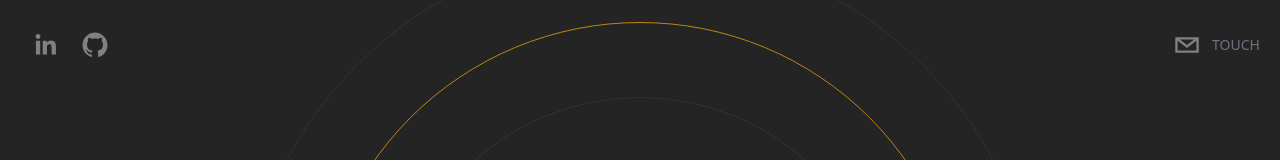
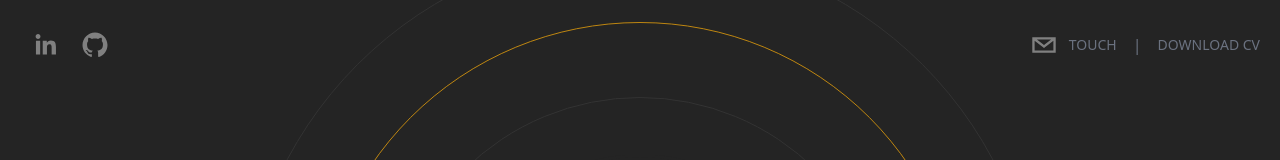
Before and after one commit to thichChiaSe/Porfolio, a Next.js app: page / in a window 1280 px wide. Shown: the top 160 px of the page. Built offline with nearby package versions, Linux system fonts and the light colour scheme.

Commit message:
feat : update button dowload cv

```diff
--- a/components/Header.tsx
+++ b/components/Header.tsx
@@ -1,8 +1,24 @@
 import React from "react";
 import { SocialIcon } from "react-social-icons";
+
 type Props = {};
 import { motion } from "framer-motion";
 function Header({}: Props) {
+  const handleDownload = () => {
+    fetch("/DoTuanHuy_FrontEndDev.pdf")
+      .then((response) => response.blob())
+      .then((blob) => {
+        const url = window.URL.createObjectURL(new Blob([blob]));
+        const link = document.createElement("a");
+        link.href = url;
+        link.setAttribute("download", "DoTuanHuy_FrontEndDev.pdf");
+        document.body.appendChild(link);
+        link.click();
+        document.body.removeChild(link);
+      })
+      .catch((error) => console.error("Error downloading PDF:", error));
+  };
+
   return (
     <header className="sticky top-0 p-5 flex  items-start justify-between max-w-7xl mx-auto z-20 xl:items-center">
       <motion.div
@@ -40,6 +56,13 @@ function Header({}: Props) {
         >
           Touch
         </a>
+        <span className="ml-4">|</span>
+        <button
+          onClick={handleDownload}
+          className="uppercase hidden md:inline-flex text-sm text-grey-400 cursor-pointer ml-4"
+        >
+          Download CV
+        </button>
       </motion.div>
     </header>
   );
```
Also changed, not shown: 1 other file (tests, documents, lock files or other folders).
